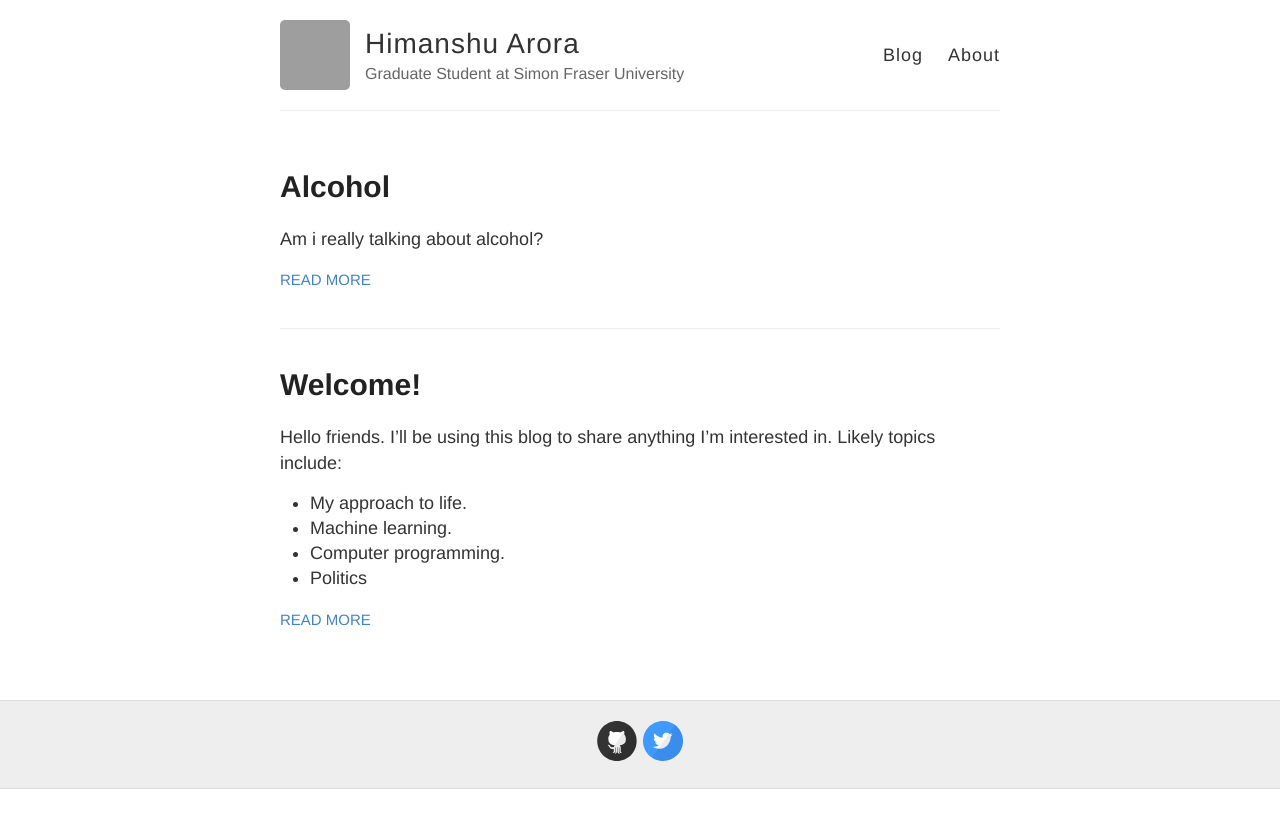
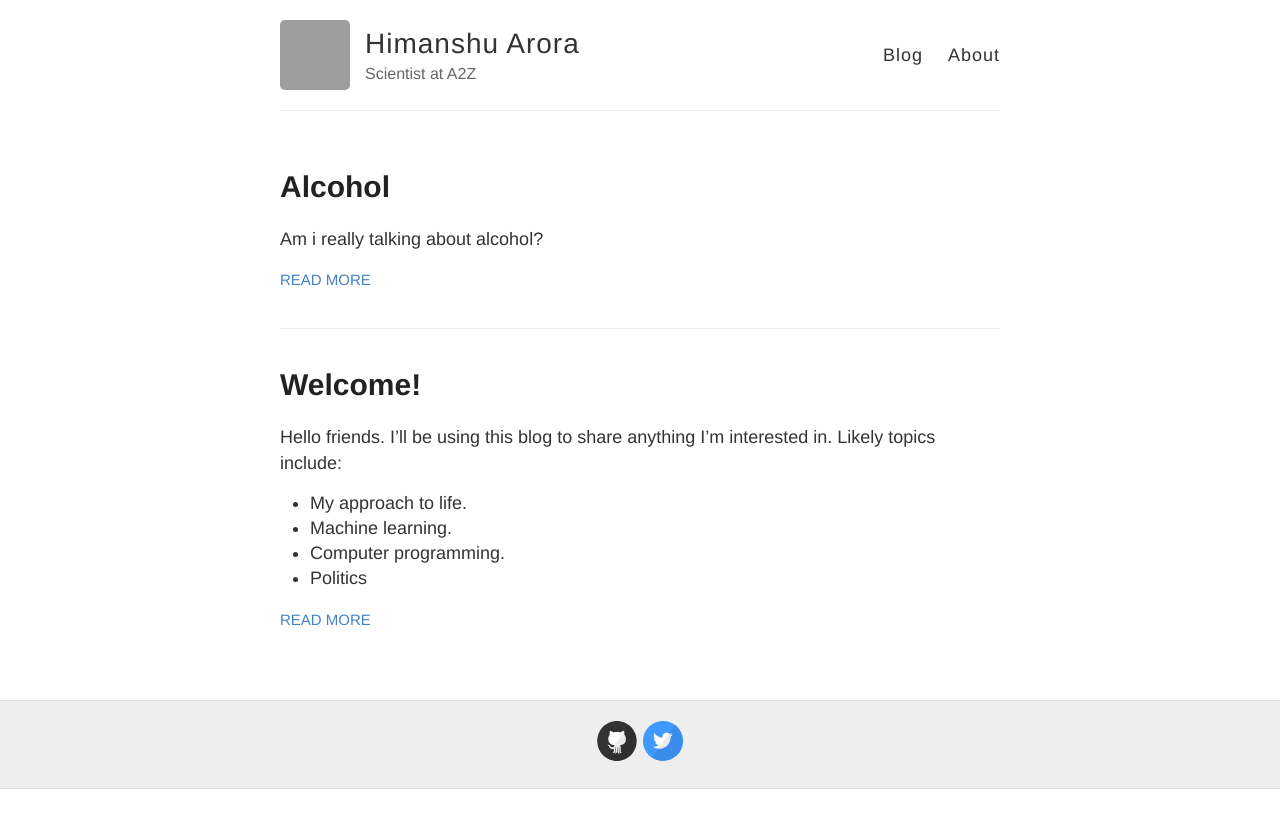
Before and after one commit to harora/harora.github.io, a Jekyll site: the page built from index.html, in a window 1280 px wide. Shown: the top 828 px of the page. Built offline with Jekyll 4.4.1, drawn with Linux system fonts in a browser that asks for light colours; grey boxes are pictures that could not be loaded.

Commit message:
Update _config.yml

```diff
--- a/_config.yml
+++ b/_config.yml
@@ -6,7 +6,7 @@
 name: Himanshu Arora
 
 # Short bio or description (displayed in the header)
-description: Graduate Student at Simon Fraser University
+description: Scientist at A2Z
 
 # URL of your avatar or profile pic (you could use your GitHub profile pic)
 avatar: https://avatars1.githubusercontent.com/u/6501396?s=460&u=af5a4842f46c13cd3345c762821dddc6940bec94&v=4
```
